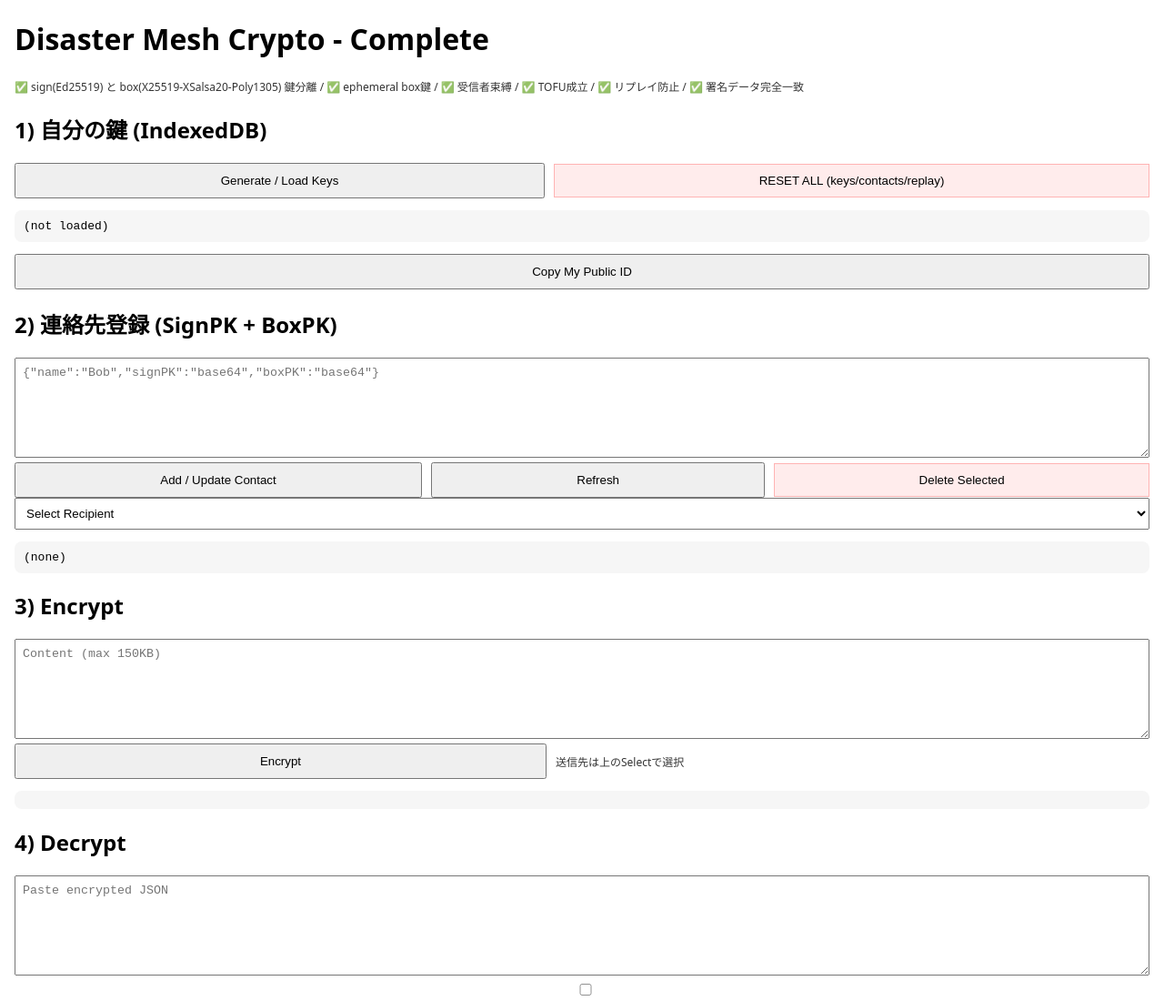
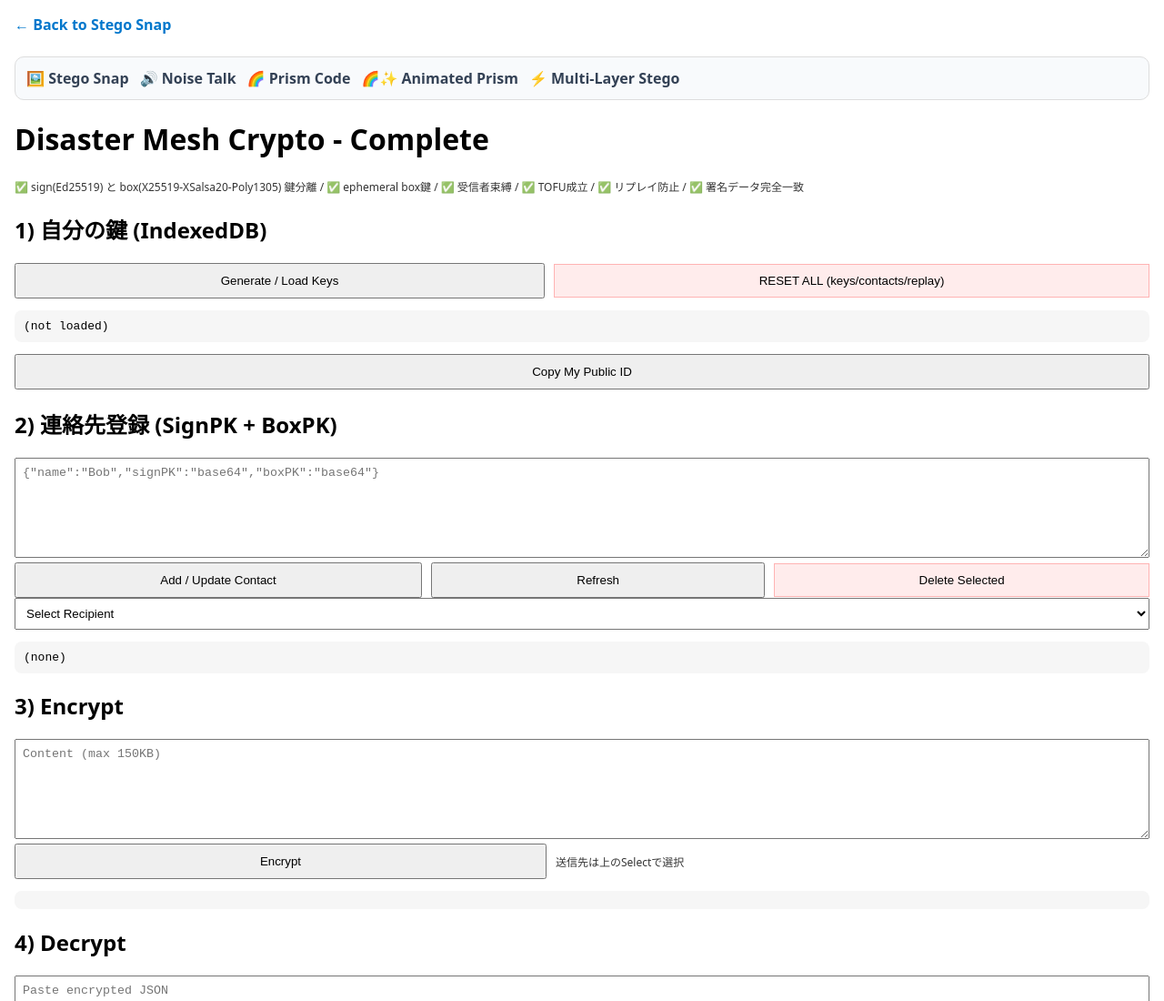
Before and after one commit to hiroshitanaka-creator/stego-snap, a website: page disaster-mesh-complete.html in a window 1280 px wide. Shown: the top 1100 px of the page at 91% size. Drawn offline with nearby package versions, Linux system fonts and the light colour scheme; a script that the page names is missing.

Commit message:
Add cross-tool navigation to Disaster Mesh page

```diff
--- a/disaster-mesh-complete.html
+++ b/disaster-mesh-complete.html
@@ -11,6 +11,28 @@
 
   <style>
     body { font-family: system-ui, sans-serif; margin: 16px; }
+    .back-link {
+      display: inline-block;
+      margin-bottom: 12px;
+      color: #0077cc;
+      text-decoration: none;
+      font-weight: 600;
+    }
+    .tool-nav {
+      display: flex;
+      flex-wrap: wrap;
+      gap: 12px;
+      margin: 12px 0 20px;
+      padding: 12px;
+      border: 1px solid #ddd;
+      border-radius: 10px;
+      background: #f8fafc;
+    }
+    .tool-nav a {
+      text-decoration: none;
+      color: #334155;
+      font-weight: 600;
+    }
     textarea, input, select { width: 100%; padding: 8px; box-sizing: border-box; }
     textarea { min-height: 110px; }
     pre { background: #f6f6f6; padding: 10px; border-radius: 8px; white-space: pre-wrap; word-break: break-word; }
@@ -25,6 +47,14 @@
 </head>
 
 <body>
+  <a href="index.html" class="back-link">← Back to Stego Snap</a>
+  <div class="tool-nav" aria-label="Other tools">
+    <a href="index.html">🖼️ Stego Snap</a>
+    <a href="noise.html">🔊 Noise Talk</a>
+    <a href="prism.html">🌈 Prism Code</a>
+    <a href="animated-prism.html">🌈✨ Animated Prism</a>
+    <a href="multi-layer-stego.html">⚡ Multi-Layer Stego</a>
+  </div>
   <h1>Disaster Mesh Crypto - Complete</h1>
   <div class="small">
     ✅ sign(Ed25519) と box(X25519-XSalsa20-Poly1305) 鍵分離 / ✅ ephemeral box鍵 / ✅ 受信者束縛 / ✅ TOFU成立 / ✅ リプレイ防止 / ✅ 署名データ完全一致
```
